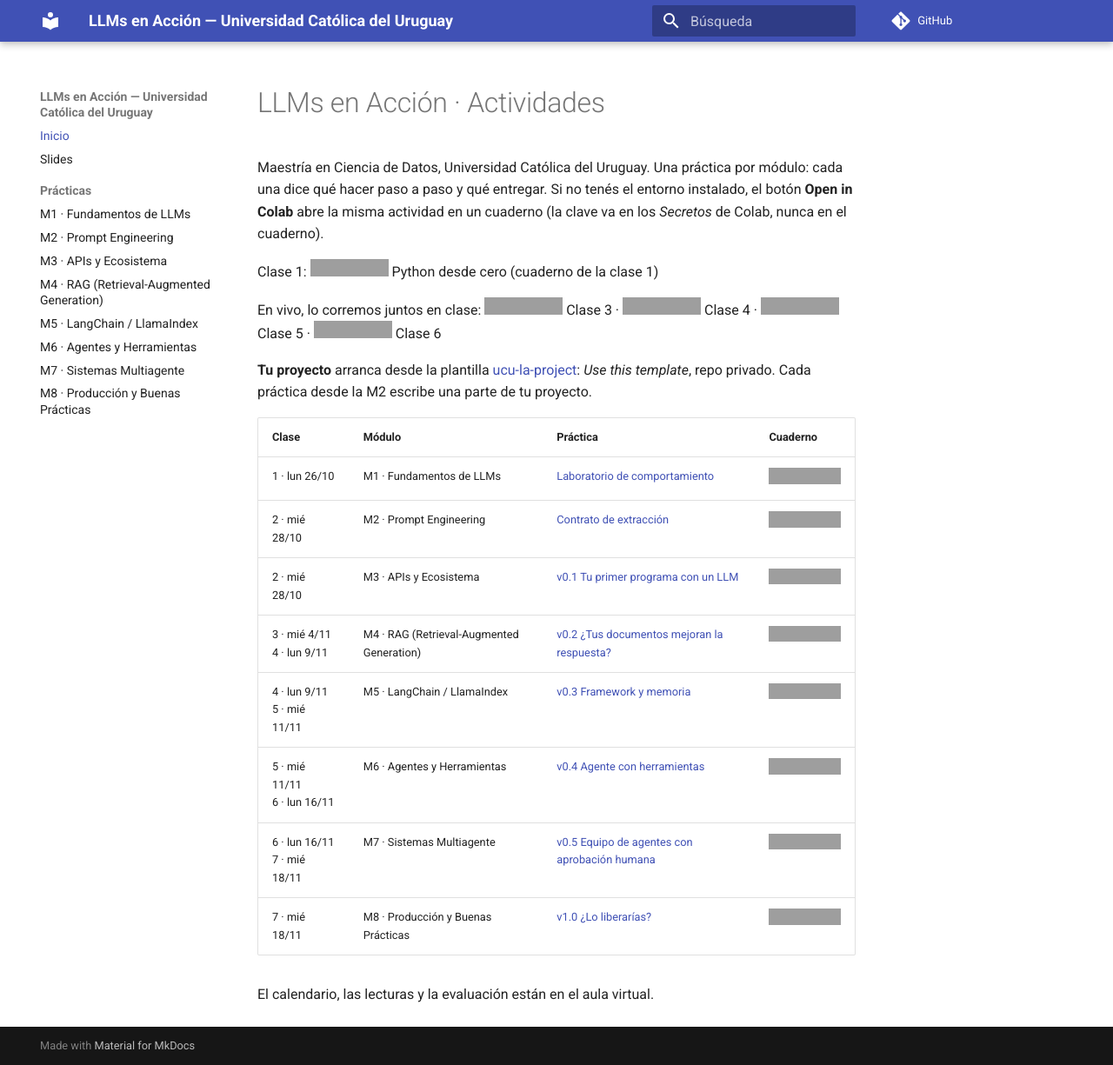
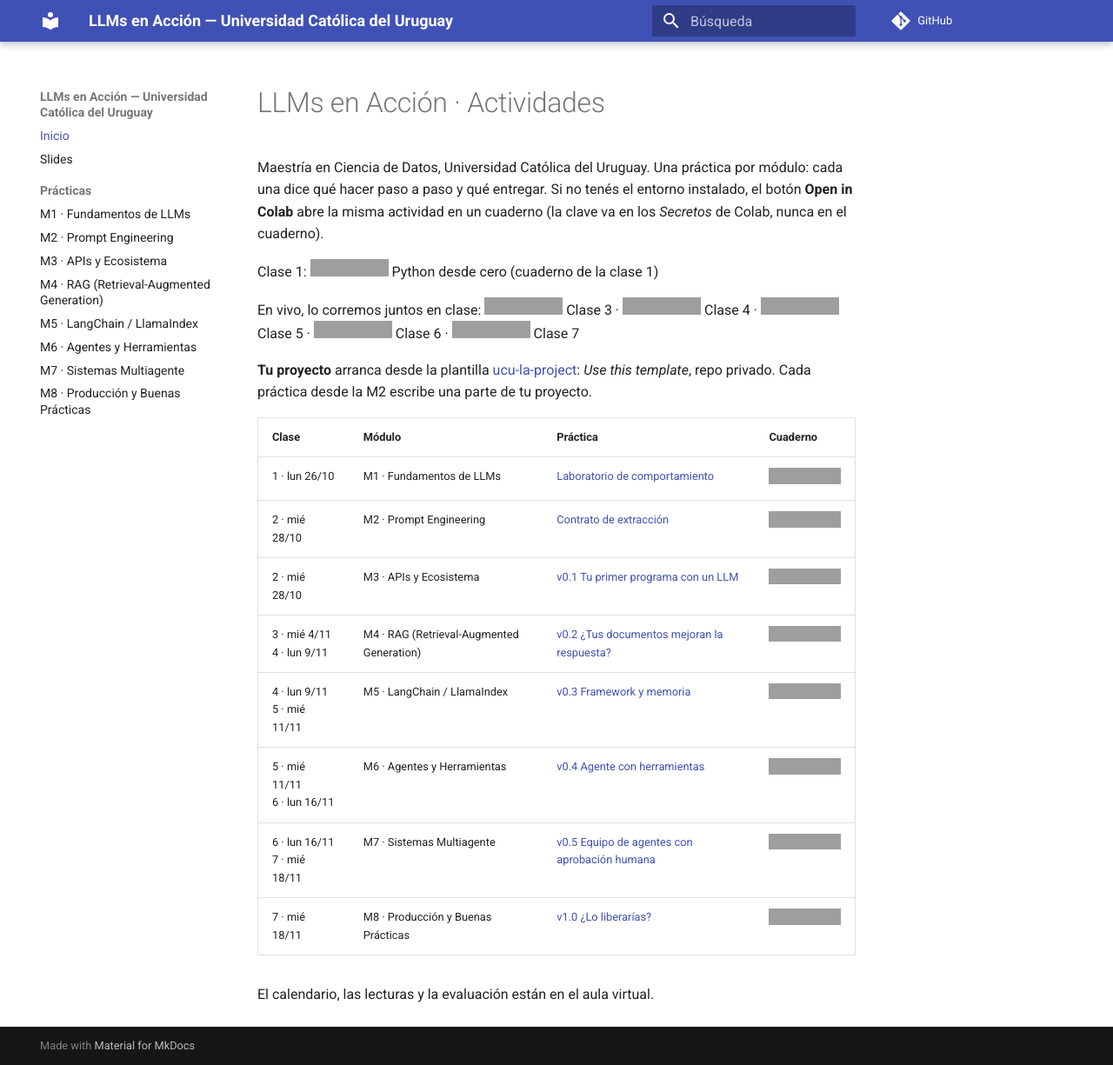
Before and after one commit to JuanFKurucz/ucu-la, an MkDocs documentation site: the page built from docs/index.md, in a window 1280 px wide and 1225 px high. Shown: the whole window at 87% size. Built offline with MkDocs 1.6.1 and Material for MkDocs 9.7.7, drawn with Linux system fonts in a browser that asks for light colours; comment, search, counter and statistics services are not loaded; grey boxes are pictures that could not be loaded.

Commit message:
Cuaderno en vivo de la clase 7: el equipo con firma, traza, costo, caché, guardrails y análisis de errores
Co-Authored-By: Claude Opus 5.5 <noreply@anthropic.com>

```diff
--- a/docs/index.md
+++ b/docs/index.md
@@ -4,7 +4,7 @@ Maestría en Ciencia de Datos, Universidad Católica del Uruguay. Una práctica
 
 Clase 1: [![Open In Colab](https://colab.research.google.com/assets/colab-badge.svg)](https://colab.research.google.com/github/JuanFKurucz/ucu-la/blob/main/notebooks/m1_python_de_cero.ipynb) Python desde cero (cuaderno de la clase 1)
 
-En vivo, lo corremos juntos en clase: [![Open In Colab](https://colab.research.google.com/assets/colab-badge.svg)](https://colab.research.google.com/github/JuanFKurucz/ucu-la/blob/main/notebooks/clase3_en_vivo.ipynb) Clase 3 · [![Open In Colab](https://colab.research.google.com/assets/colab-badge.svg)](https://colab.research.google.com/github/JuanFKurucz/ucu-la/blob/main/notebooks/clase4_en_vivo.ipynb) Clase 4 · [![Open In Colab](https://colab.research.google.com/assets/colab-badge.svg)](https://colab.research.google.com/github/JuanFKurucz/ucu-la/blob/main/notebooks/clase5_en_vivo.ipynb) Clase 5 · [![Open In Colab](https://colab.research.google.com/assets/colab-badge.svg)](https://colab.research.google.com/github/JuanFKurucz/ucu-la/blob/main/notebooks/clase6_en_vivo.ipynb) Clase 6
+En vivo, lo corremos juntos en clase: [![Open In Colab](https://colab.research.google.com/assets/colab-badge.svg)](https://colab.research.google.com/github/JuanFKurucz/ucu-la/blob/main/notebooks/clase3_en_vivo.ipynb) Clase 3 · [![Open In Colab](https://colab.research.google.com/assets/colab-badge.svg)](https://colab.research.google.com/github/JuanFKurucz/ucu-la/blob/main/notebooks/clase4_en_vivo.ipynb) Clase 4 · [![Open In Colab](https://colab.research.google.com/assets/colab-badge.svg)](https://colab.research.google.com/github/JuanFKurucz/ucu-la/blob/main/notebooks/clase5_en_vivo.ipynb) Clase 5 · [![Open In Colab](https://colab.research.google.com/assets/colab-badge.svg)](https://colab.research.google.com/github/JuanFKurucz/ucu-la/blob/main/notebooks/clase6_en_vivo.ipynb) Clase 6 · [![Open In Colab](https://colab.research.google.com/assets/colab-badge.svg)](https://colab.research.google.com/github/JuanFKurucz/ucu-la/blob/main/notebooks/clase7_en_vivo.ipynb) Clase 7
 
 **Tu proyecto** arranca desde la plantilla [ucu-la-project](https://github.com/JuanFKurucz/ucu-la-project): *Use this template*, repo privado. Cada práctica desde la M2 escribe una parte de tu proyecto.
 
```
Also changed, not shown: 3 other files.
